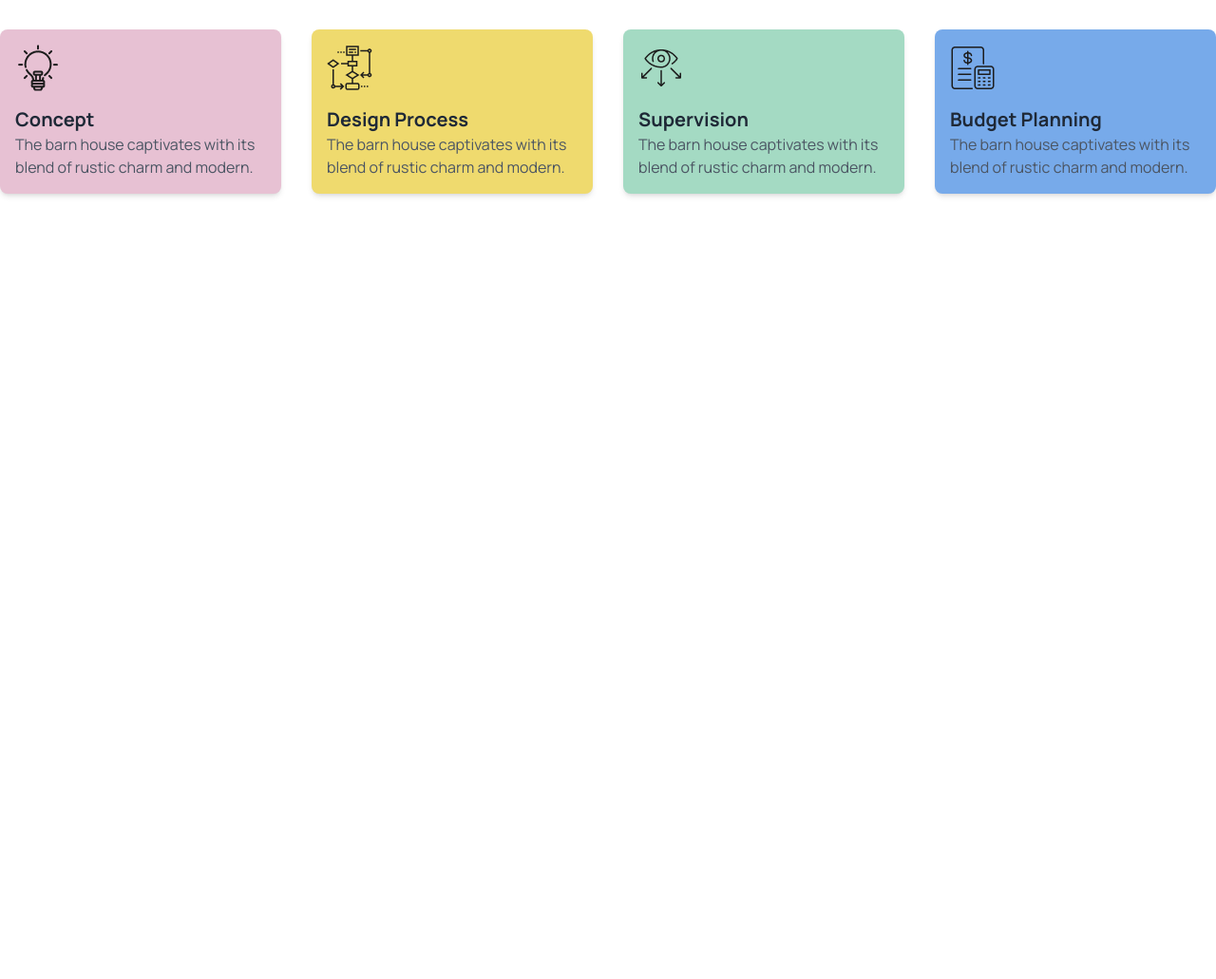
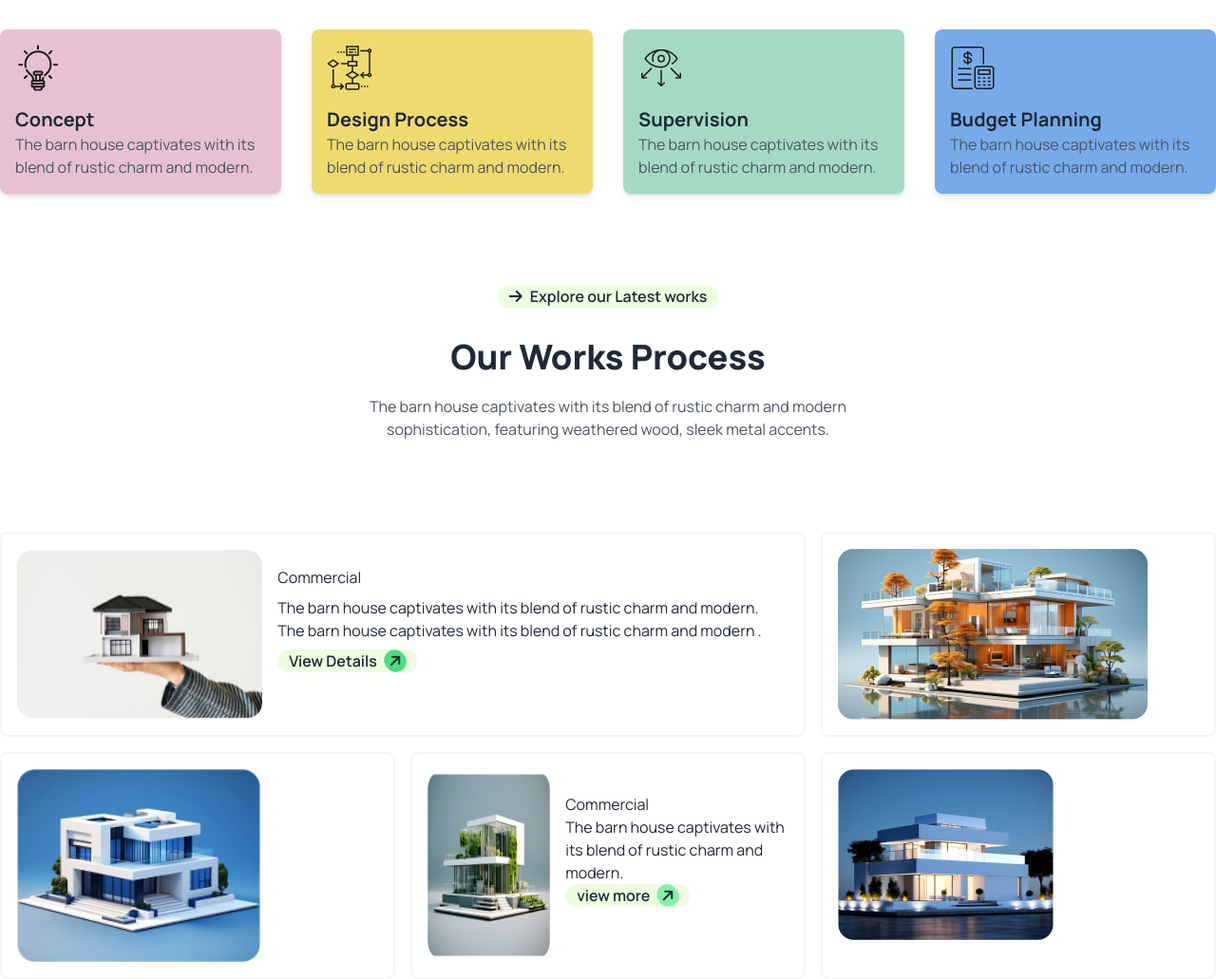
Before and after one commit to royangon/my-third-assignment, a plain HTML site: page index.html in a window 1280 px wide. Shown: the part 1951-2982 px from the top of the page at 95% size. Before the commit the page ends 2251 px from the top, so only its background shows below. Drawn offline with nearby package versions, Linux system fonts and the light colour scheme.

Commit message:
grid done hopefully

```diff
--- a/index.html
+++ b/index.html
@@ -267,6 +267,85 @@
             </div>
 
         </section>
+        <!-- portfolio section -->
+        <div>
+            <div class="flex justify-center items-center">
+                <button
+                    class="mb-8 bg-[#ABEF5F33] rounded-xl px-3 font-semibold flex justify-center items-center  gap-2">
+                    <i class="fa-solid fa-arrow-right"></i>
+                    <h3 class="">Explore our Latest works</h3>
+
+                </button>
+            </div>
+
+            <div class="text-center mb-8">
+
+                <h1 class="text-3xl md:text-4xl font-extrabold mb-5">Our Works Process</h1>
+                <p class="text-gray-600 max-w-xl mx-auto mb-24">The barn house captivates with its blend of rustic charm
+                    and modern sophistication, featuring weathered wood, sleek metal accents. </p>
+            </div>
+        </div>
+        <!-- grid section -->
+        <div class="grid grid-cols-3 gap-4">
+            <div class="bg-white border-solid border-2 border-stone-100 rounded-lg p-4 col-span-2 flex justify-center items-center gap-4">
+                <!-- img -->
+                <div>
+                    <img  src="/assets/img1.png" alt="">
+                </div>
+                <!-- text -->
+                <div class="w-2/3">
+                    <h1 class="mb-2">Commercial</h1>
+                    <p class="mb-2">The barn house captivates with its blend of rustic charm and modern. The barn house captivates
+                        with its blend of rustic charm and modern .</p>
+                    <button
+                        class="mb-8 bg-[#ABEF5F33] rounded-xl px-3 font-semibold flex justify-center items-center  gap-2">
+                        <h3 class="">View Details</h3>
+                        <i class="rounded-full bg-green-400 p-1 fa-solid fa-arrow-right -rotate-45"></i>
+
+
+                    </button>
+                </div>
+
+            </div>
+            <div class=" bg-white border-solid border-2 border-stone-100 rounded-lg p-4">
+                <!-- img -->
+                <div>
+                    <img src="/assets/img2.png" alt="">
+                </div>
+            </div>
+            <div class=" bg-white border-solid border-2 border-stone-100 rounded-lg p-4">
+                <!-- img -->
+                <div class="">
+                    <img  class="w-64" src="/assets/img3.png" alt="">
+                </div>
+            </div>
+            <div class=" bg-white border-solid border-2 border-stone-100 rounded-lg p-4 flex justify-center items-center gap-4">
+                <!-- img -->
+                <div >
+                    <img class="h-48 " src="/assets/img4.png" alt="">
+                </div>
+                <!-- text -->
+                <div >
+                    <h1>Commercial</h1>
+                    <p>The barn house captivates with its blend of rustic charm and modern.</p>
+                    <button
+                        class="mb-8 bg-[#ABEF5F33] rounded-xl px-3 font-semibold flex justify-center items-center  gap-2">
+                        <h3 class="">view more</h3>
+                        <i class=" bg-green-300 rounded-full p-1 fa-solid fa-arrow-right -rotate-45"></i>
+
+
+                    </button>
+
+                </div>
+            </div>
+            <div class="bg-white border-solid border-2 border-stone-100 rounded-lg p-4">
+                <!-- img -->
+                <div>
+                    <img src="/assets/img5.png" alt="">
+                </div>
+            </div>
+
+        </div>
 
 
     </main>
```
